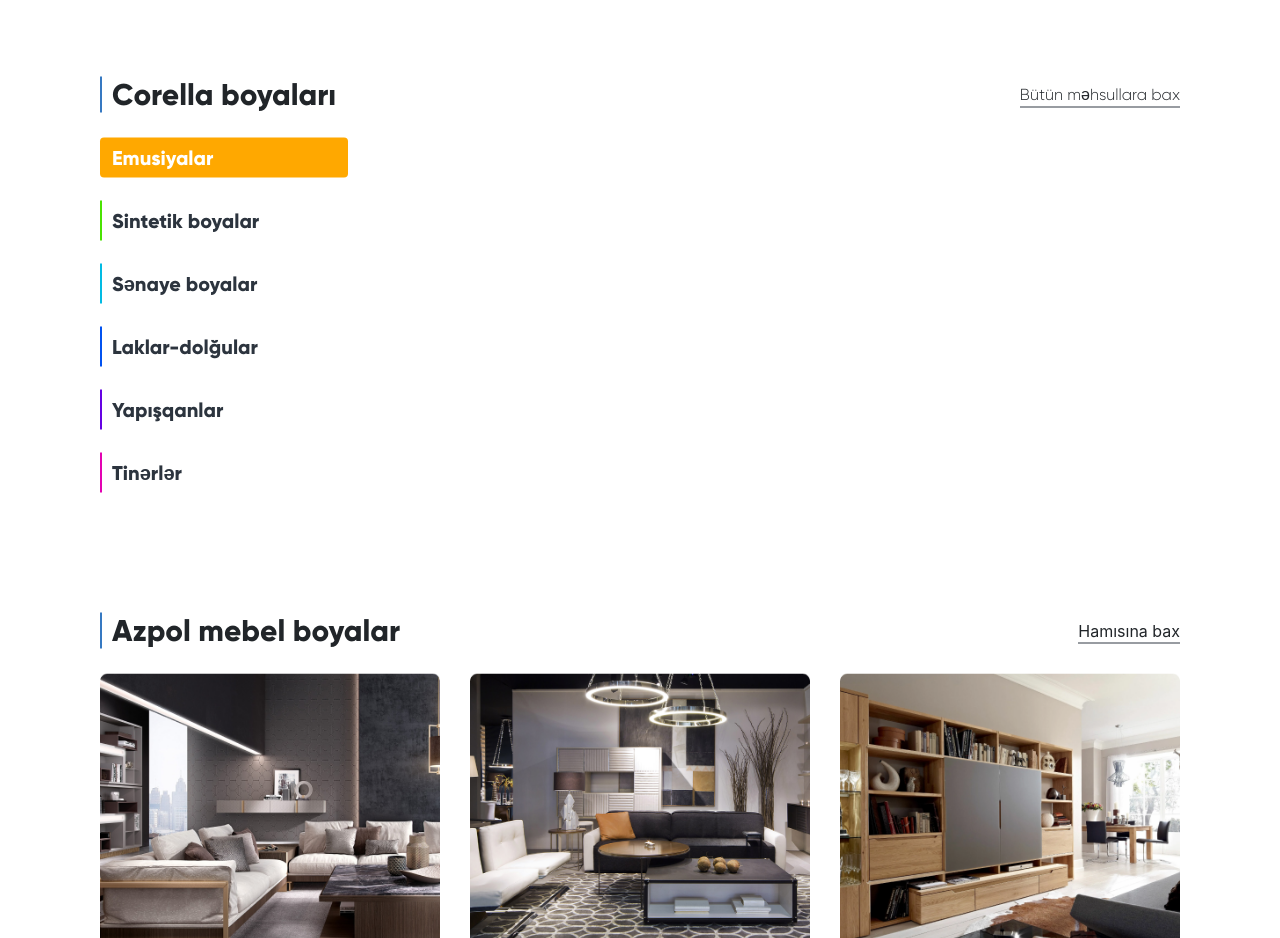
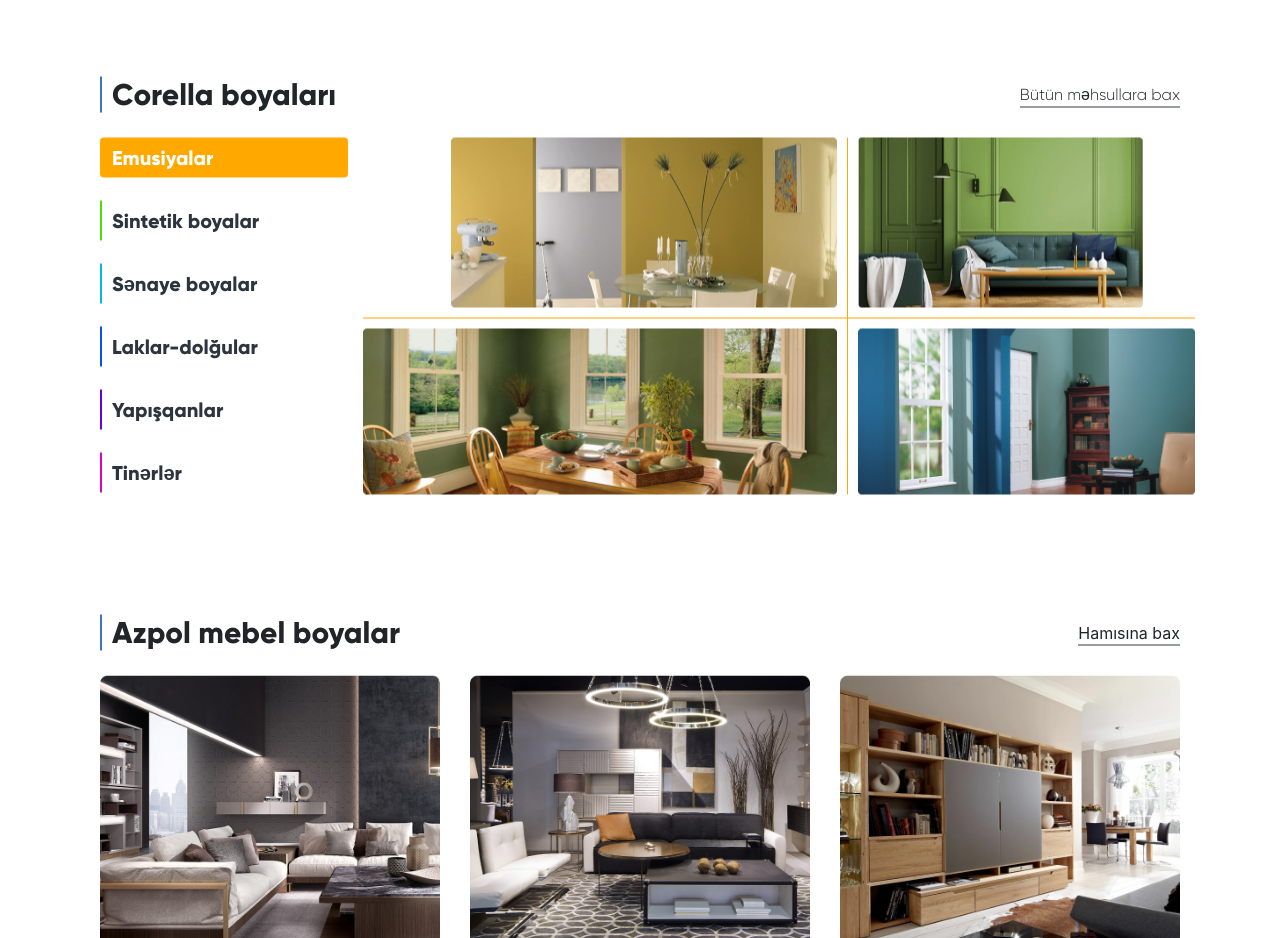
Before and after one commit to farid95g/BCP-frontend-task, a plain HTML site: page index.html in a window 1280 px wide. Shown: the part 7360-8298 px from the top of the page. Drawn offline with nearby package versions, Linux system fonts and the light colour scheme.

Commit message:
corella products filter results section

```diff
--- a/index.html
+++ b/index.html
@@ -2079,6 +2079,7 @@
 
       <div class="main__corellaProducts--items">
         <div class="row">
+          <!-- filter section -->
           <div class="col-xl-3 filter__options">
             <ul class="list-unstyled">
               <li>
@@ -2101,9 +2102,34 @@
               </li>
             </ul>
           </div>
-          <div class="col-xl-9">
-
-          </div>
+          <!-- filter section -->
+
+          <!-- products images part -->
+          <div class="col-xl-9 filter__results">
+            <div class="row h-100">
+              <div class="col-xl-7 top left">
+                <div>
+                  <img src="assets/images/corella-products/product1.png" alt="corella product yellow">
+                </div>
+              </div>
+              <div class="col-xl-5 top right">
+                <div>
+                  <img src="assets/images/corella-products/product2.png" alt="corella product lime">
+                </div>
+              </div>
+              <div class="col-xl-7 bottom left">
+                <div>
+                  <img src="assets/images/corella-products/product3.png" alt="corella product green">
+                </div>
+              </div>
+              <div class="col-xl-5 bottom right">
+                <div>
+                  <img src="assets/images/corella-products/product4.png" alt="corella product blue">
+                </div>
+              </div>
+            </div>
+          </div>
+          <!-- products images part -->
         </div>
       </div>
     </section>
--- a/scss/layout/_main.scss
+++ b/scss/layout/_main.scss
@@ -119,6 +119,7 @@
   &__corellaProducts {
     font-family: $main-font;
     .filter {
+      // filter options styles
       &__options {
         li {
           &:not(:last-child) {
@@ -164,6 +165,42 @@
           }
         }
       }
+
+      // filter results styles
+      &__results {
+        .row {
+          > div {
+            padding: 10px;
+
+            > div {
+              height: 100%;
+            }
+          }
+        }
+        .top {
+          border-bottom: 1px solid #FFA800;
+          padding-top: 0 !important;
+        }
+        .left {
+          border-right: 1px solid #FFA800;
+          padding-left: 0 !important;
+
+          &:first-child {
+            text-align: right;
+          }
+        }
+        .bottom {
+          padding-bottom: 0 !important;
+
+          img {
+            width: 100%;
+            height: 100%;
+          }
+        }
+        .right {
+          padding-right: 0 !important;
+        }
+      }
     }
   }
 }
```
Also changed, not shown: assets/images/corella-products/product1.png (added), assets/images/corella-products/product2.png (added), assets/images/corella-products/product3.png (added), assets/images/corella-products/product4.png (added), scss/app.css, 1 other file.
